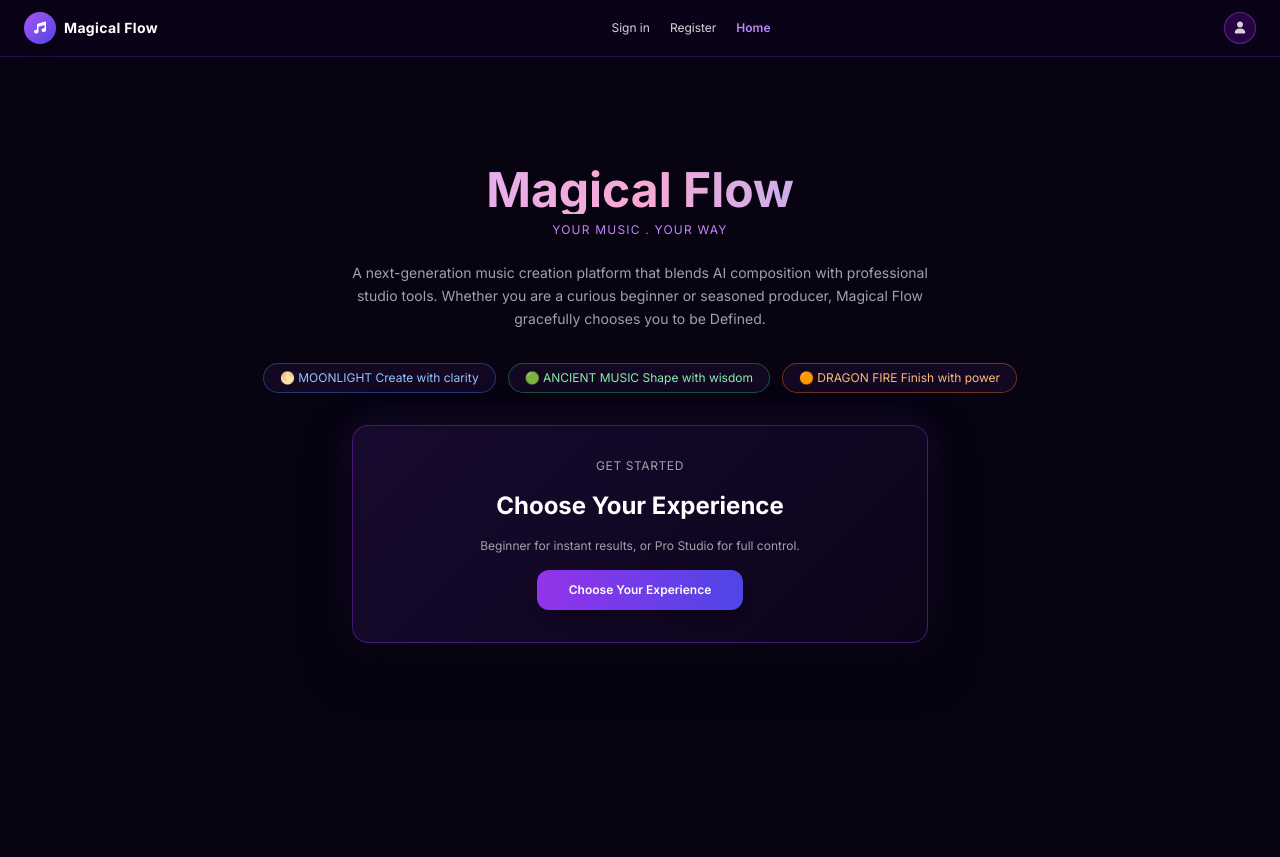
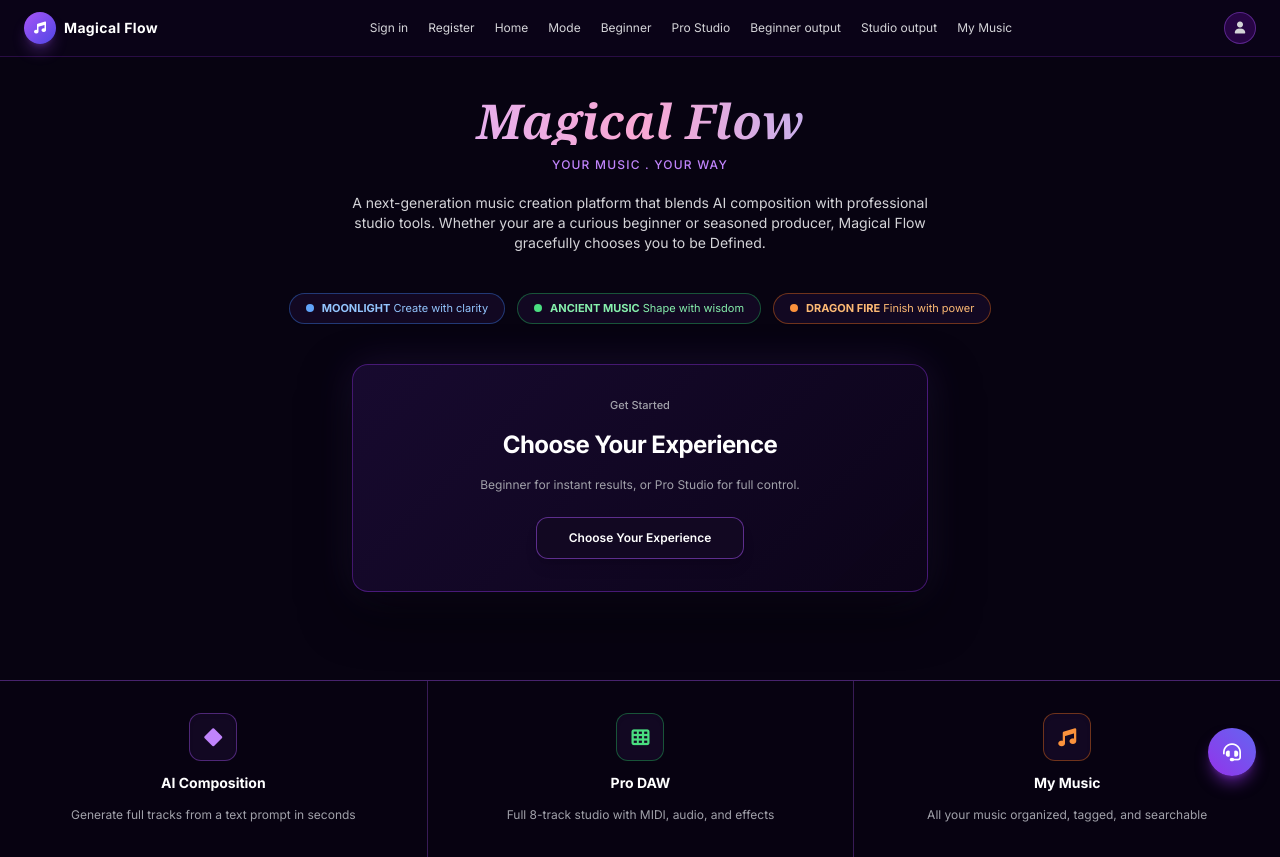
Before and after one commit to gautav2003/MagicalFlow, a Python web app: template Magical Flow/templates/Home.html in a window 1280 px wide. Before the commit the page ends 643 px from the top, so only its background shows below. Run offline with Jinja, Linux system fonts and the light colour scheme; the template is opened without the code that fills it, so the values that code supplies are empty; some libraries are stand-ins or nearby versions.

Commit message:
Add files via upload

```diff
--- a/Magical Flow/templates/Base.html
+++ b/Magical Flow/templates/Base.html
@@ -4,11 +4,8 @@
     <meta charset="UTF-8">
     <meta name="viewport" content="width=device-width, initial-scale=1.0">
     <title>{% block title %}Magical Flow Music Studio{% endblock %}</title>
-    <!-- Tailwind CSS CDN -->
     <script src="https://cdn.tailwindcss.com"></script>
-    <!-- FontAwesome for Icons -->
     <link rel="stylesheet" href="https://cdnjs.cloudflare.com/ajax/libs/font-awesome/6.4.0/css/all.min.css">
-    <!-- Google Fonts -->
     <link href="https://fonts.googleapis.com/css2?family=Inter:wght@300;400;500;600;700&display=swap" rel="stylesheet">
     <style>
         body {
@@ -26,7 +23,7 @@
         }
     </style>
 </head>
-<body class="flex flex-col min-h-screen justify-between pb-12">
+<body class="flex flex-col min-h-screen justify-between">
 
     <!-- Top Navigation Bar -->
     <header class="w-full bg-[#0c0419]/90 border-b border-purple-900/40 px-6 py-3 flex items-center justify-between text-sm sticky top-0 z-50 backdrop-blur">
@@ -41,8 +38,19 @@
             <a href="{{ url_for('signin') }}" class="hover:text-purple-400 transition">Sign in</a>
             <a href="{{ url_for('register') }}" class="hover:text-purple-400 transition">Register</a>
             <a href="{{ url_for('home') }}" class="hover:text-purple-400 transition">Home</a>
+            <a href="{{ url_for('select_mode') }}" class="hover:text-purple-400 transition">Mode</a>
+            <a href="{{ url_for('beginner_mode') }}" class="hover:text-purple-400 transition">Beginner</a>
+            <a href="{{ url_for('pro_studio_mode') }}" class="hover:text-purple-400 transition">Pro Studio</a>
+            <a href="{{ url_for('beginner_output') }}" class="hover:text-purple-400 transition">Beginner output</a>
+            <a href="{{ url_for('studio_output') }}" class="hover:text-purple-400 transition">Studio output</a>
+            <a href="{{ url_for('my_music') }}" class="hover:text-purple-400 transition">My Music</a>
         </nav>
 
+        <div>
+            <a href="{{ url_for('account') }}" class="w-8 h-8 rounded-full bg-purple-950/60 border border-purple-500/40 flex items-center justify-center text-zinc-300 hover:text-white transition">
+                <i class="fa-solid fa-user text-xs"></i>
+            </a>
+        </div>
     </header>
 
     <!-- Main Dynamic Content Block -->
@@ -50,7 +58,10 @@
         {% block content %}{% endblock %}
     </main>
 
-    <!-- Footer / Support Floating Headset -->
+    <!-- Optional Bottom Features Section -->
+    {% block bottom_features %}{% endblock %}
+
+    <!-- Support Headset Floating Icon -->
     <div class="fixed bottom-6 right-6 z-50">
         <div class="w-12 h-12 rounded-full bg-gradient-to-tr from-purple-600 to-indigo-500 flex items-center justify-center shadow-lg shadow-purple-600/50 cursor-pointer hover:scale-105 transition">
             <i class="fa-solid fa-headset text-white text-lg"></i>
@@ -58,4 +69,3 @@
     </div>
 
 </body>
-</html>
--- a/Magical Flow/templates/Home.html
+++ b/Magical Flow/templates/Home.html
@@ -1,54 +1,80 @@
-<!DOCTYPE html>
-<html lang="en">
-<head>
-    <meta charset="UTF-8">
-    <meta name="viewport" content="width=device-width, initial-scale=1.0">
-    <title>Magical Flow - Home</title>
-    <script src="https://cdn.tailwindcss.com"></script>
-    <link rel="stylesheet" href="https://cdnjs.cloudflare.com/ajax/libs/font-awesome/6.4.0/css/all.min.css">
-    <link href="https://fonts.googleapis.com/css2?family=Inter:wght@300;400;500;600;700&display=swap" rel="stylesheet">
-    <style>
-        body { font-family: 'Inter', sans-serif; background-color: #070311; color: #ffffff; min-height: 100vh; }
-        .studio-card { background: linear-gradient(135deg, rgba(26, 11, 51, 0.9) 0%, rgba(12, 4, 25, 0.95) 100%); border: 1px solid rgba(147, 51, 234, 0.4); box-shadow: 0 20px 50px rgba(0, 0, 0, 0.6), 0 0 40px rgba(139, 92, 246, 0.15); }
-    </style>
-</head>
-<body class="flex flex-col min-h-screen justify-between pb-12">
-    <header class="w-full bg-[#0c0419]/90 border-b border-purple-900/40 px-6 py-3 flex items-center justify-between text-sm sticky top-0 z-50 backdrop-blur">
-        <div class="flex items-center space-x-2">
-            <div class="w-8 h-8 rounded-full bg-gradient-to-br from-purple-500 to-indigo-600 flex items-center justify-center shadow-lg"><i class="fa-solid fa-music text-xs text-white"></i></div>
-            <span class="font-bold tracking-wide text-white">Magical Flow</span>
-        </div>
-        <nav class="hidden md:flex items-center space-x-5 text-xs text-zinc-300">
-            <a href="{{ url_for('signin') }}" class="hover:text-purple-400">Sign in</a>
-            <a href="{{ url_for('register') }}" class="hover:text-purple-400">Register</a>
-            <a href="{{ url_for('home') }}" class="text-purple-400 font-semibold">Home</a>
-        </nav>
-        <a href="{{ url_for('signin') }}" class="w-8 h-8 rounded-full bg-purple-950/60 border border-purple-500/40 flex items-center justify-center text-zinc-300"><i class="fa-solid fa-user text-xs"></i></a>
-    </header>
+{% extends "Base.html" %}
+{% block title %}Magical Flow - Home{% endblock %}
+{% block content %}
+<div class="text-center flex flex-col items-center justify-center space-y-10 max-w-5xl mx-auto w-full pt-4">
 
-    <main class="flex-1 max-w-5xl mx-auto w-full p-6 text-center flex flex-col items-center justify-center space-y-8">
-        <div>
-            <h1 class="text-5xl font-extrabold text-transparent bg-clip-text bg-gradient-to-r from-purple-300 via-pink-300 to-indigo-300 mb-2">Magical Flow</h1>
-            <p class="text-xs text-purple-400 tracking-widest uppercase mb-6">Your Music . Your Way</p>
-            <p class="text-zinc-400 text-sm max-w-xl mx-auto leading-relaxed">
-                A next-generation music creation platform that blends AI composition with professional studio tools. Whether you are a curious beginner or seasoned producer, Magical Flow gracefully chooses you to be Defined.
+    <!-- Hero Header -->
+    <div class="space-y-3">
+        <h1 class="text-5xl font-extrabold text-transparent bg-clip-text bg-gradient-to-r from-purple-300 via-pink-300 to-indigo-300 font-serif italic">Magical Flow</h1>
+        <p class="text-xs text-purple-400 tracking-widest uppercase font-medium">Your Music . Your Way</p>
+        <p class="text-zinc-300 text-xs md:text-sm max-w-xl mx-auto leading-relaxed pt-2">
+            A next-generation music creation platform that blends AI composition with professional studio tools. Whether your are a curious beginner or seasoned producer, Magical Flow gracefully chooses you to be Defined.
         </p>
     </div>
 
+    <!-- Mode Pills -->
     <div class="flex flex-wrap justify-center gap-3">
-            <span class="bg-[#120822] border border-blue-500/40 text-blue-300 text-xs px-4 py-1.5 rounded-full">🌕 MOONLIGHT Create with clarity</span>
-            <span class="bg-[#120822] border border-green-500/40 text-green-300 text-xs px-4 py-1.5 rounded-full">🟢 ANCIENT MUSIC Shape with wisdom</span>
-            <span class="bg-[#120822] border border-orange-500/40 text-orange-300 text-xs px-4 py-1.5 rounded-full">🟠 DRAGON FIRE Finish with power</span>
+        <div class="bg-[#120822] border border-blue-500/40 text-blue-300 text-[11px] px-4 py-1.5 rounded-full flex items-center space-x-2 shadow-sm">
+            <span class="w-2 h-2 rounded-full bg-blue-400"></span>
+            <span><strong>MOONLIGHT</strong> Create with clarity</span>
+        </div>
+        <div class="bg-[#120822] border border-green-500/40 text-green-300 text-[11px] px-4 py-1.5 rounded-full flex items-center space-x-2 shadow-sm">
+            <span class="w-2 h-2 rounded-full bg-green-400"></span>
+            <span><strong>ANCIENT MUSIC</strong> Shape with wisdom</span>
+        </div>
+        <div class="bg-[#120822] border border-orange-500/40 text-orange-300 text-[11px] px-4 py-1.5 rounded-full flex items-center space-x-2 shadow-sm">
+            <span class="w-2 h-2 rounded-full bg-orange-400"></span>
+            <span><strong>DRAGON FIRE</strong> Finish with power</span>
+        </div>
     </div>
 
-        <div class="studio-card rounded-2xl p-8 w-full max-w-xl text-center space-y-4">
-            <h3 class="text-xs uppercase tracking-wider text-zinc-400">Get Started</h3>
-            <h2 class="text-2xl font-bold text-white">Choose Your Experience</h2>
+    <!-- Get Started Card -->
+    <div class="studio-card rounded-2xl p-8 w-full max-w-xl text-center space-y-4 relative overflow-hidden">
+        <div class="text-[11px] text-zinc-400 font-medium">Get Started</div>
+        <h2 class="text-2xl font-bold text-white tracking-tight">Choose Your Experience</h2>
         <p class="text-xs text-zinc-400">Beginner for instant results, or Pro Studio for full control.</p>
-            <a href="{{ url_for('register') }}" class="inline-block bg-gradient-to-r from-purple-600 to-indigo-600 hover:from-purple-500 hover:to-indigo-500 text-white text-xs font-semibold px-8 py-3 rounded-xl shadow-lg transition">
+        <div class="pt-2">
+            <a href="{{ url_for('select_mode') }}" class="inline-block bg-[#120822] hover:bg-purple-950/60 border border-purple-500/50 text-white text-xs font-semibold px-8 py-3 rounded-xl shadow-lg transition">
                 Choose Your Experience
             </a>
         </div>
-    </main>
-</body>
-</html>
+    </div>
+
+</div>
+{% endblock %}
+
+{% block bottom_features %}
+<!-- Bottom Three-Column Feature Section separated by top glowing border -->
+<div class="w-full border-t border-purple-500/40 mt-16 bg-[#080312]/80 backdrop-blur">
+    <div class="max-w-7xl mx-auto grid grid-cols-1 md:grid-cols-3 divide-y md:divide-y-0 md:divide-x divide-purple-500/30">
+
+        <!-- Column 1 -->
+        <div class="p-8 text-center flex flex-col items-center space-y-3">
+            <div class="w-12 h-12 rounded-xl bg-[#120822] border border-purple-500/40 flex items-center justify-center text-purple-400 text-lg shadow-inner">
+                <i class="fa-solid fa-diamond"></i>
+            </div>
+            <h3 class="font-bold text-white text-sm">AI Composition</h3>
+            <p class="text-xs text-zinc-400 max-w-xs leading-relaxed">Generate full tracks from a text prompt in seconds</p>
+        </div>
+
+        <!-- Column 2 -->
+        <div class="p-8 text-center flex flex-col items-center space-y-3">
+            <div class="w-12 h-12 rounded-xl bg-[#120822] border border-green-500/40 flex items-center justify-center text-green-400 text-lg shadow-inner">
+                <i class="fa-solid fa-table-cells"></i>
+            </div>
+            <h3 class="font-bold text-white text-sm">Pro DAW</h3>
+            <p class="text-xs text-zinc-400 max-w-xs leading-relaxed">Full 8-track studio with MIDI, audio, and effects</p>
+        </div>
+
+        <!-- Column 3 -->
+        <div class="p-8 text-center flex flex-col items-center space-y-3">
+            <div class="w-12 h-12 rounded-xl bg-[#120822] border border-orange-500/40 flex items-center justify-center text-orange-400 text-lg shadow-inner">
+                <i class="fa-solid fa-music"></i>
+            </div>
+            <h3 class="font-bold text-white text-sm">My Music</h3>
+            <p class="text-xs text-zinc-400 max-w-xs leading-relaxed">All your music organized, tagged, and searchable</p>
+        </div>
+
+    </div>
+</div>
+{% endblock %}
```
Lines whose indentation alone changed are shown as unchanged.
